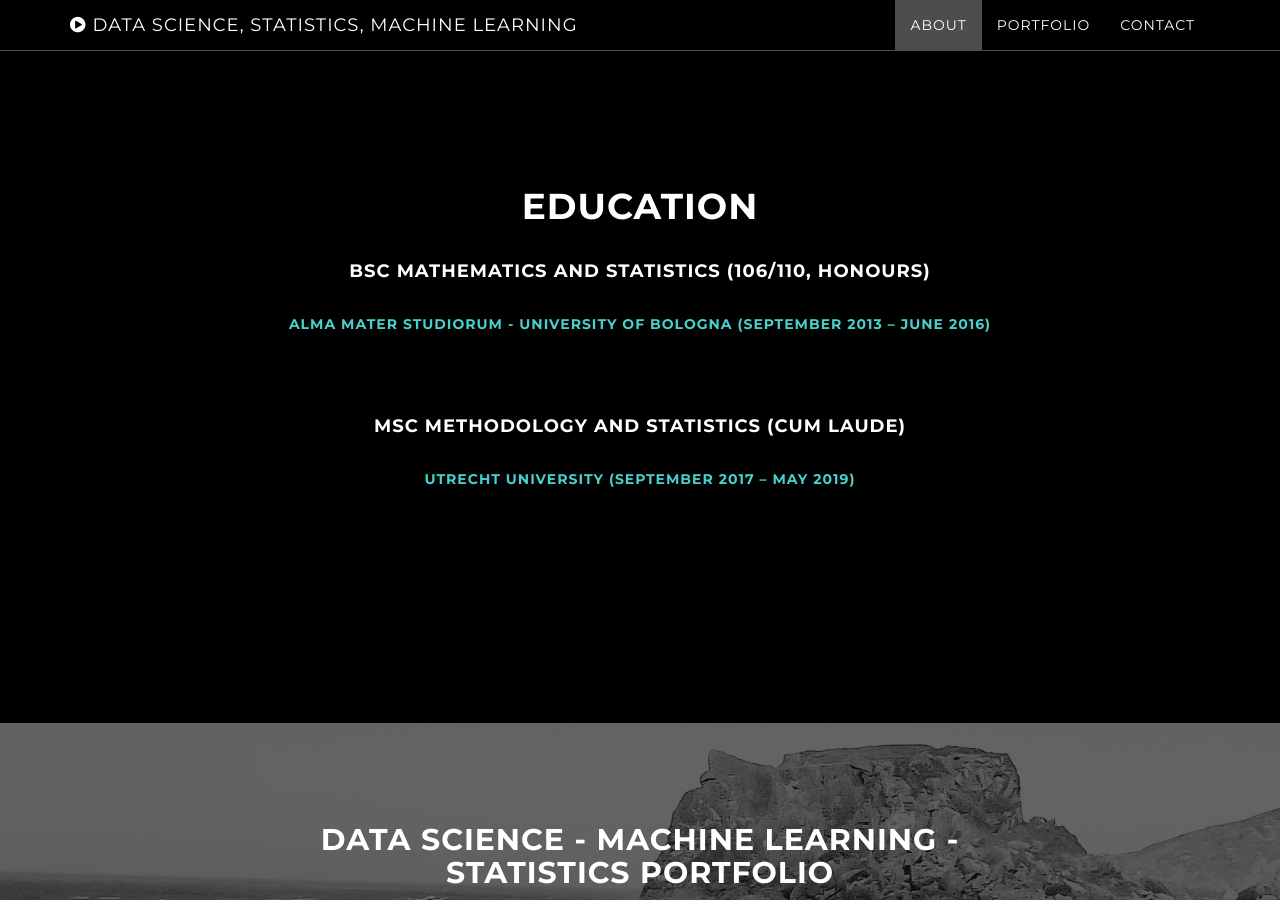
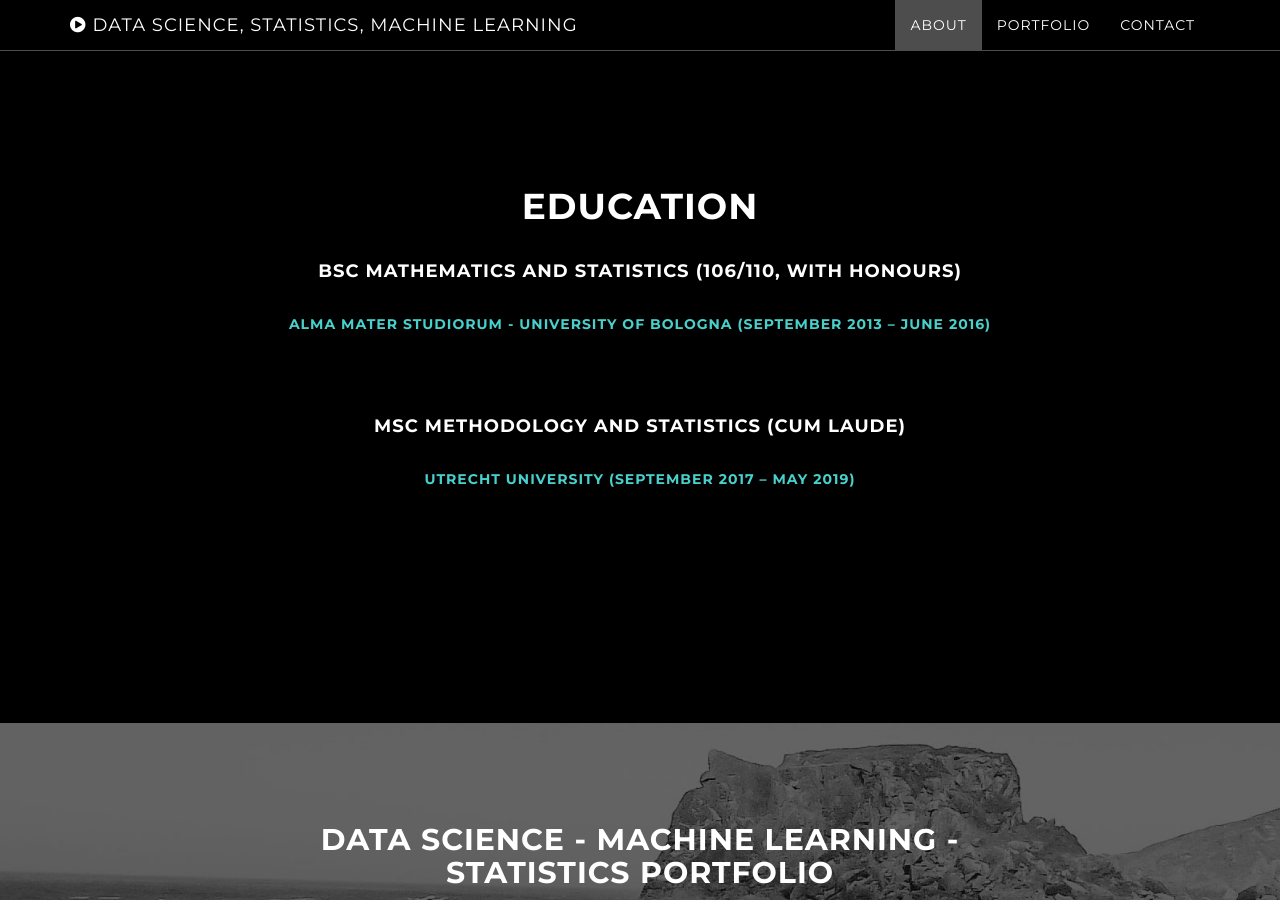
Before and after one commit to AgneseG/AgneseG.github.io, a Jekyll site: the page built from index.html, in a window 1280 px wide and 900 px high, scrolled down 2721 px. Built offline with Jekyll 4.4.1, drawn with Linux system fonts in a browser that asks for light colours.

Commit message:
Update about.html

```diff
--- a/_includes/about.html
+++ b/_includes/about.html
@@ -70,7 +70,7 @@ Cognitive impairments are currently assessed with a paper-and-pencil NPA (neurop
         </div>
 <h5  style="color:black">Data Science Lab - SIG Machine Learning Applications</h5>
 <h1>Education</h1>
-<h4  >BSc Mathematics and Statistics (106/110, Honours)</h4>
+<h4  >BSc Mathematics and Statistics (106/110, With Honours)</h4>
 <h5  style="color:#48D1CC">Alma Mater Studiorum - University of Bologna (September 2013 – June 2016)</h5>
        <h5 style="color:black">Data Science Lab - SIG Machine Learning Applications</h5>
 
```
